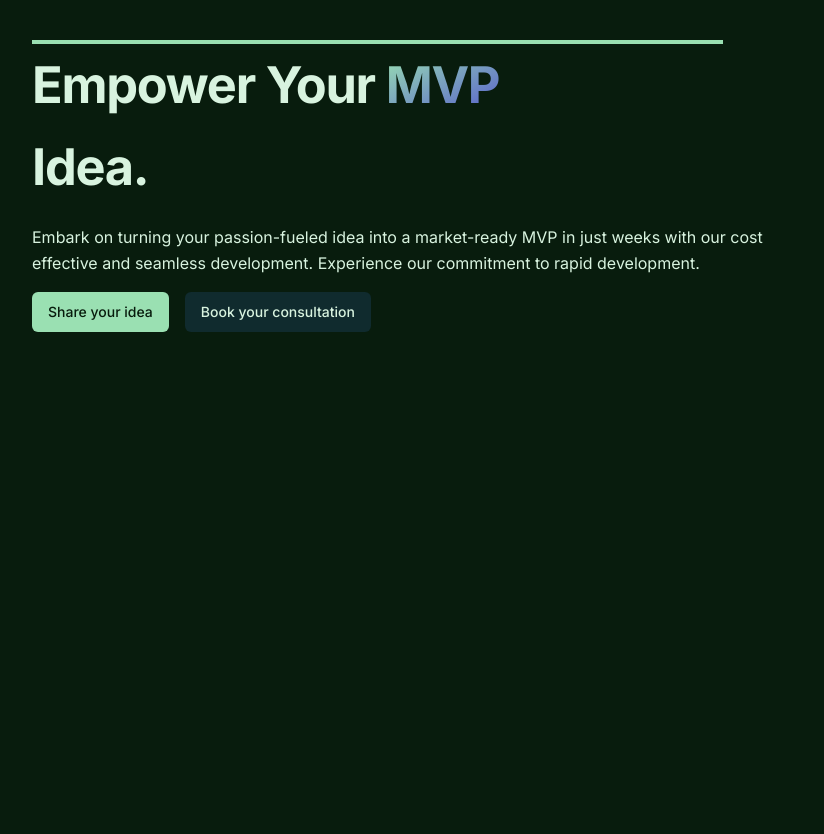
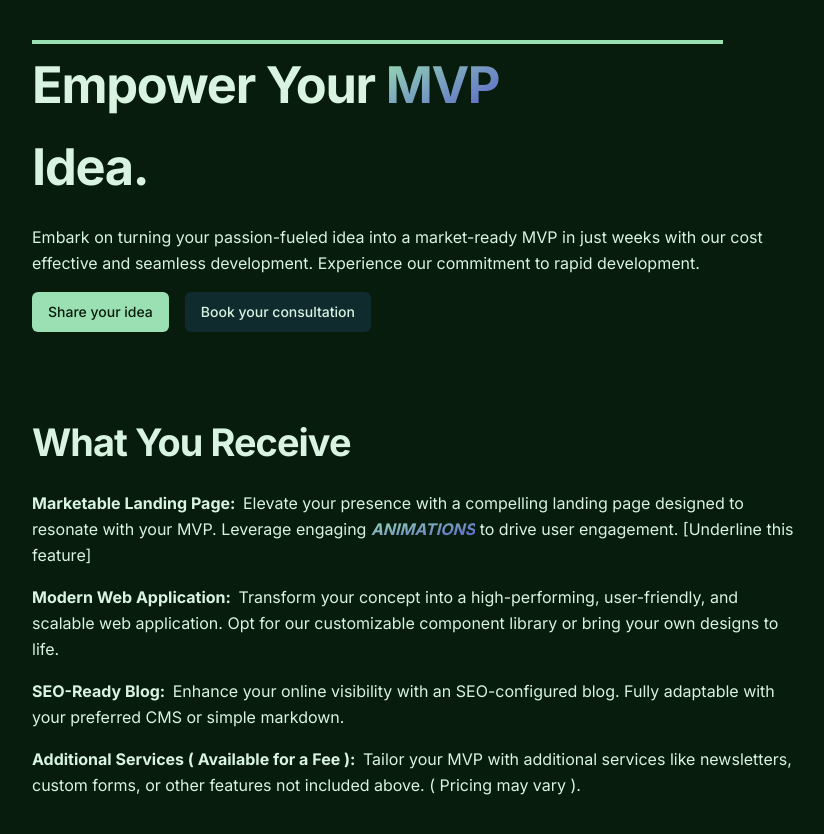
Before and after one commit to Kuntash/mvp-agency-landing-page, a Next.js app: page / in a window 1280 px wide. Shown: the top 834 px of the page, without its empty margins (224-1048 px from the left). Before the commit the page ends 800 px from the top, so only its background shows below. Built offline with nearby package versions, Linux system fonts and the light colour scheme.

Commit message:
Second section UI completed

```diff
--- a/src/app/globals.css
+++ b/src/app/globals.css
@@ -79,7 +79,7 @@
   }
 }
 
-@media screen and (max-width: 1200px) {
+@media screen and (max-width: 600px) {
   :root {
     --p: 0.8rem;
   }
--- a/src/app/page.tsx
+++ b/src/app/page.tsx
@@ -1,13 +1,15 @@
 "use client"
 
 import { FirstSection } from "@/components/first-section"
+import SecondSection from "@/components/second-section"
 import { Button } from "@/components/ui/button"
 import { motion } from "framer-motion"
 
 export default function Home() {
   return (
-    <main className="max-w-[800px] py-10 px-4 w-full min-h-screen">
+    <main className="max-w-[800px] py-10 px-4 w-full min-h-screen flex flex-col gap-y-16 sm:gap-y-20">
       <FirstSection />
+      <SecondSection />
     </main>
   )
 }
--- a/src/components/first-section.tsx
+++ b/src/components/first-section.tsx
@@ -6,7 +6,7 @@ import Link from "next/link"
 export const FirstSection = () => {
   return (
     <section
-      className="relative flex flex-col gap-y-4 bg-background w-full"
+      className="relative flex flex-col gap-y-4 w-full"
       id="first-heading"
     >
       <div className="w-full">
@@ -41,7 +41,7 @@ export const FirstSection = () => {
       </div>
       <motion.p
         className="text-p leading-relaxed"
-        initial={{ opacity: 0.5, y: 100 }}
+        initial={{ opacity: 0, y: 100 }}
         whileInView={{ opacity: 1, y: 0 }}
         transition={{
           delay: 0.2,
@@ -58,7 +58,7 @@ export const FirstSection = () => {
 
       <motion.div
         className="flex flex-wrap gap-4"
-        initial={{ opacity: 0.5, y: 100 }}
+        initial={{ opacity: 0, y: 100 }}
         whileInView={{ opacity: 1, y: 0 }}
         transition={{
           delay: 0.4,
--- /dev/null
+++ b/src/components/second-section.tsx
@@ -0,0 +1,87 @@
+import React from "react"
+import { motion } from "framer-motion"
+
+const SecondSection = () => {
+  return (
+    <section className="relative flex flex-col gap-y-4" id="second-proposal">
+      <motion.h3
+        className="text-h3 font-bold tracking-tight leading-relaxed w-full"
+        initial={{ opacity: 0, y: 100 }}
+        whileInView={{ opacity: 1, y: 0 }}
+        transition={{
+          delay: 0.6,
+          duration: 0.5,
+          ease: "easeInOut",
+        }}
+      >
+        What You Receive
+      </motion.h3>
+
+      <div className="flex flex-col gap-y-4">
+        <motion.p
+          className="text-p leading-relaxed"
+          initial={{ opacity: 0, y: 100 }}
+          whileInView={{ opacity: 1, y: 0 }}
+          transition={{
+            delay: 0.8,
+            duration: 0.5,
+            ease: "easeInOut",
+          }}
+        >
+          <b>Marketable Landing Page:&nbsp;&nbsp;</b>
+          Elevate your presence with a compelling landing page designed to
+          resonate with your MVP. Leverage engaging&nbsp;
+          <span className="bg-clip-text bg-gradient-to-br from-primary to-accent text-transparent font-bold italic ">
+            ANIMATIONS
+          </span>
+          &nbsp;to drive user engagement. [Underline this feature]
+        </motion.p>
+        <motion.p
+          className="text-p leading-relaxed"
+          initial={{ opacity: 0, y: 100 }}
+          whileInView={{ opacity: 1, y: 0 }}
+          transition={{
+            delay: 1.0,
+            duration: 0.5,
+            ease: "easeInOut",
+          }}
+        >
+          <b>Modern Web Application:&nbsp;&nbsp;</b>
+          Transform your concept into a high-performing, user-friendly, and
+          scalable web application. Opt for our customizable component library
+          or bring your own designs to life.
+        </motion.p>
+        <motion.p
+          className="text-p leading-relaxed"
+          initial={{ opacity: 0, y: 100 }}
+          whileInView={{ opacity: 1, y: 0 }}
+          transition={{
+            delay: 1.2,
+            duration: 0.5,
+            ease: "easeInOut",
+          }}
+        >
+          <b>SEO-Ready Blog:&nbsp;&nbsp;</b>
+          Enhance your online visibility with an SEO-configured blog. Fully
+          adaptable with your preferred CMS or simple markdown.
+        </motion.p>
+        <motion.p
+          className="text-p leading-relaxed"
+          initial={{ opacity: 0, y: 100 }}
+          whileInView={{ opacity: 1, y: 0 }}
+          transition={{
+            delay: 1.4,
+            duration: 0.5,
+            ease: "easeInOut",
+          }}
+        >
+          <b>Additional Services ( Available for a Fee ):&nbsp;&nbsp;</b>
+          Tailor your MVP with additional services like newsletters, custom
+          forms, or other features not included above. ( Pricing may vary ).
+        </motion.p>
+      </div>
+    </section>
+  )
+}
+
+export default SecondSection
```
